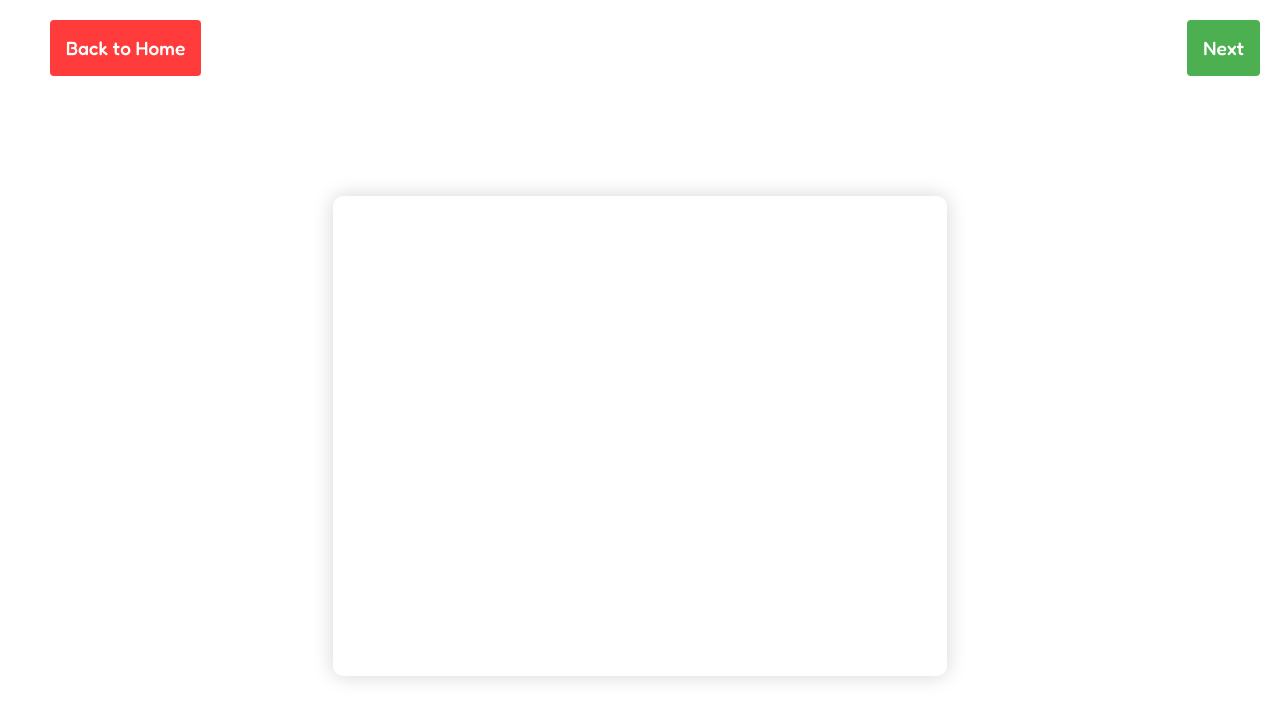
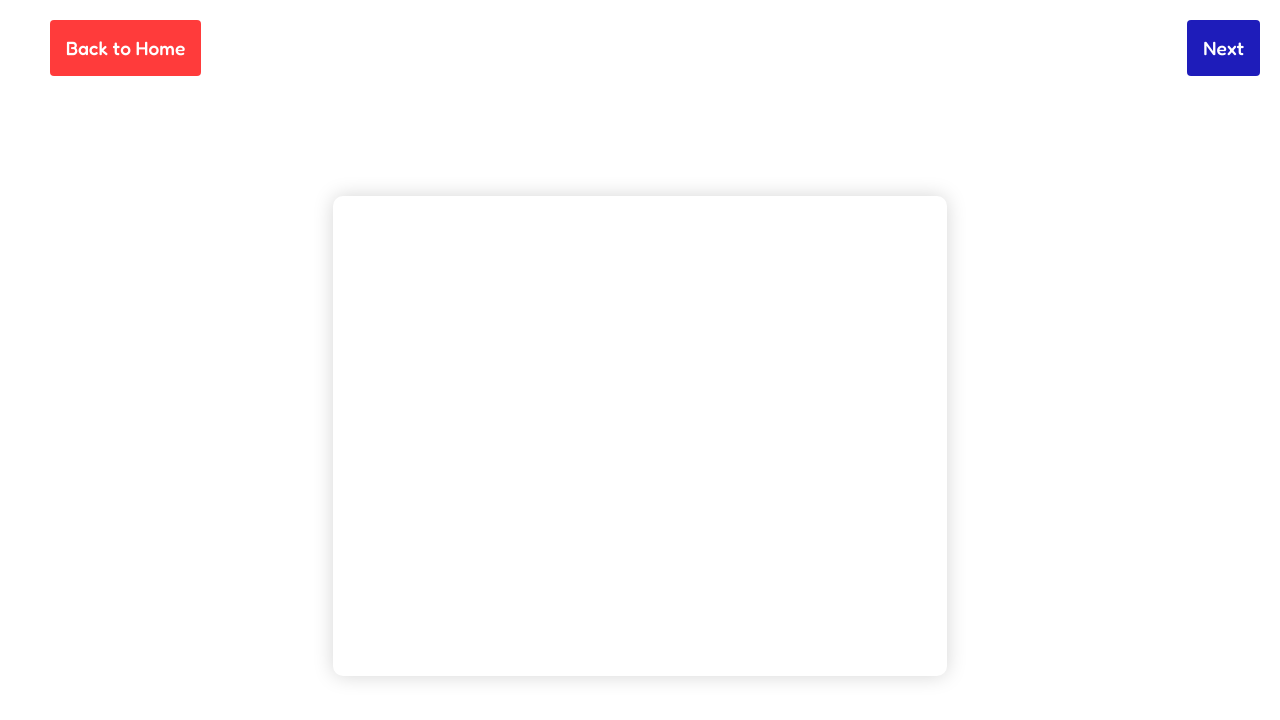
Before and after one commit to Pasindu-Peiris/Hello-YouTube-project_copy_by_me, a React (Create React App) app in the folder client/: page /tasktwo in a window 1280 px wide. Shown: the top 720 px of the page. Built offline with nearby package versions, Linux system fonts and the light colour scheme; sample sign-in values are in the browser's storage.

Commit message:
Update Tasktwo.css

```diff
--- a/client/src/assets/pagecss/Tasktwo.css
+++ b/client/src/assets/pagecss/Tasktwo.css
@@ -44,7 +44,7 @@
 
 #nextbuttontwo {
     margin-left: 20px;
-    background-color: #4CAF50 !important;
+    background-color: #1e1cba !important;
 }
 
 #nextbuttontwo:disabled {
```
